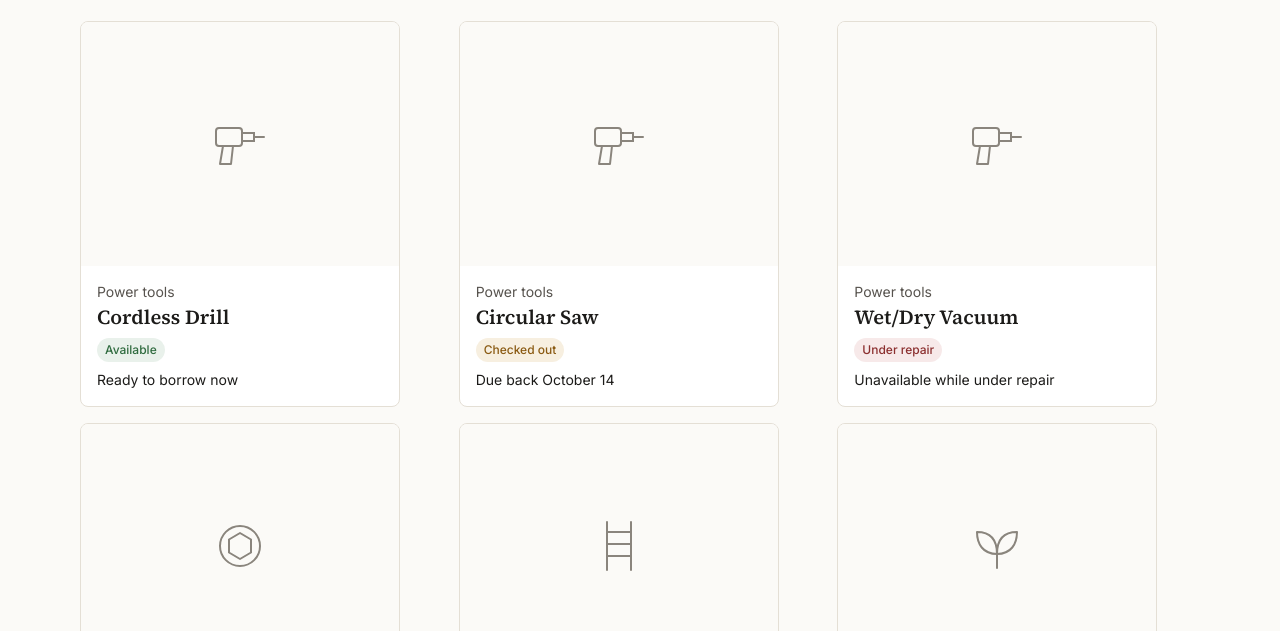
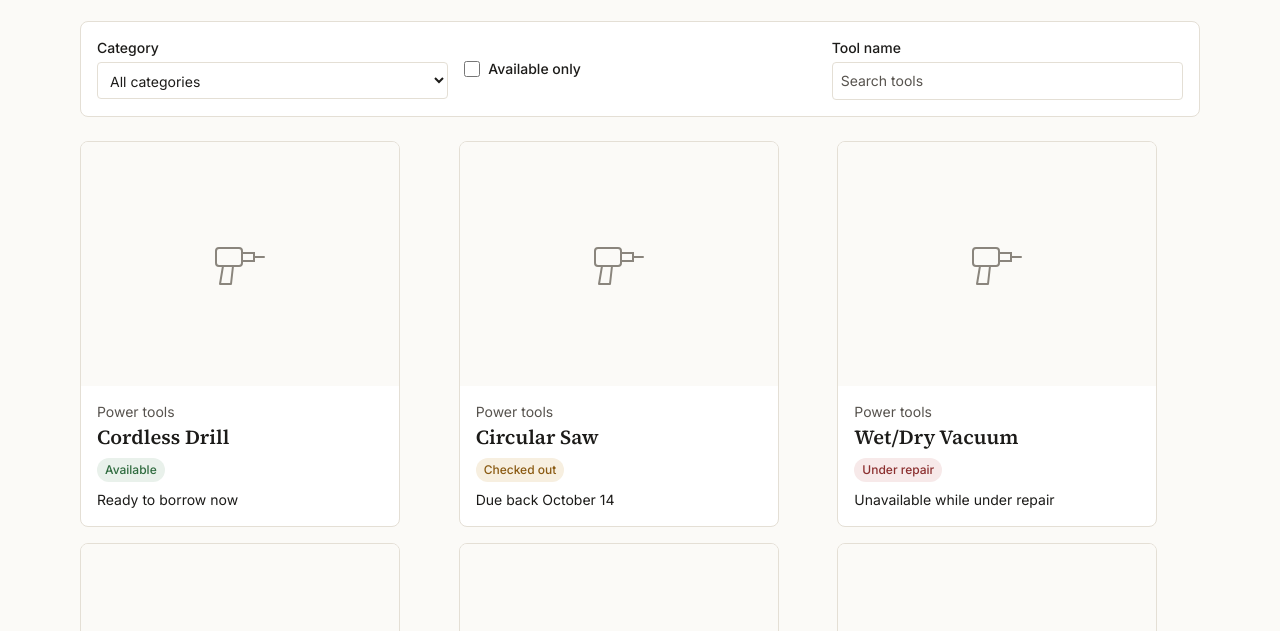
Before and after one commit to Marhysa/d4d-build-a, a website: page index.html in a window 1280 px wide. Shown: the part 166-797 px from the top of the page. Drawn offline with Linux system fonts and the light colour scheme.

Commit message:
Added the filter bar

```diff
--- a/index.html
+++ b/index.html
@@ -23,6 +23,26 @@
         <h1 id="catalog-heading" class="font-display text-xl">Tool catalog</h1>
         <p id="result-count" class="text-sm text-ink-muted" role="status" aria-live="polite">Loading tools...</p>
       </div>
+      <form id="catalog-filters" class="mb-lg grid grid-cols-1 gap-md rounded-card border border-border bg-surface-raised p-md lg:grid-cols-3" role="search" aria-label="Filter tools">
+        <label class="flex flex-col gap-xs text-sm font-medium text-ink" for="category-filter">
+          Category
+          <select id="category-filter" class="w-full rounded-sm border border-border bg-surface-raised px-sm py-sm font-body text-sm font-normal text-ink">
+            <option value="">All categories</option>
+          </select>
+        </label>
+        <label class="flex items-center gap-sm text-sm font-medium text-ink">
+          <input id="available-filter" class="h-4 w-4 accent-accent" type="checkbox">
+          Available only
+        </label>
+        <label class="flex flex-col gap-xs text-sm font-medium text-ink" for="name-filter">
+          Tool name
+          <input id="name-filter" class="w-full rounded-sm border border-border bg-surface-raised px-sm py-sm font-body text-sm font-normal text-ink placeholder:text-ink-muted" type="search" placeholder="Search tools">
+        </label>
+      </form>
+      <div id="empty-state" class="mb-lg hidden rounded-card border border-border bg-surface-raised p-lg text-center">
+        <p class="mb-md text-base text-ink">No tools match these filters.</p>
+        <button id="clear-filters" class="rounded-sm bg-accent px-md py-sm text-sm font-medium text-accent-ink transition-colors hover:bg-accent-hover" type="button">Clear filters</button>
+      </div>
       <div id="tool-grid" class="grid grid-cols-1 gap-md lg:grid-cols-3" aria-label="Tools"></div>
       <p id="load-error" class="mt-lg hidden text-sm text-status-repair" role="alert">The catalog could not be loaded. Please try again.</p>
     </section>
@@ -39,6 +59,12 @@
       const grid = document.querySelector("#tool-grid");
       const resultCount = document.querySelector("#result-count");
       const loadError = document.querySelector("#load-error");
+      const categoryFilter = document.querySelector("#category-filter");
+      const availableFilter = document.querySelector("#available-filter");
+      const nameFilter = document.querySelector("#name-filter");
+      const emptyState = document.querySelector("#empty-state");
+      const filters = document.querySelector("#catalog-filters");
+      const clearFilters = document.querySelector("#clear-filters");
 
       try {
         const response = await fetch("data/tools.json");
@@ -46,10 +72,26 @@
 
         const data = await response.json();
         const categoryLabels = new Map(data.categories.map((category) => [category.id, category.label]));
+        data.categories.forEach((category) => {
+          const option = document.createElement("option");
+          option.value = category.id;
+          option.textContent = category.label;
+          categoryFilter.append(option);
+        });
         const tools = data.tools.filter((tool) => tool.availability !== "retired");
 
-        resultCount.textContent = `${tools.length} ${tools.length === 1 ? "tool" : "tools"}`;
-        grid.replaceChildren(...tools.map((tool) => {
+        function renderTools() {
+          const query = nameFilter.value.trim().toLocaleLowerCase();
+          const filteredTools = tools.filter((tool) =>
+            (!categoryFilter.value || tool.category === categoryFilter.value) &&
+            (!availableFilter.checked || tool.availability === "available") &&
+            (!query || tool.name.toLocaleLowerCase().includes(query))
+          );
+
+          resultCount.textContent = `${filteredTools.length} ${filteredTools.length === 1 ? "tool" : "tools"}`;
+          emptyState.classList.toggle("hidden", filteredTools.length > 0);
+          grid.classList.toggle("hidden", filteredTools.length === 0);
+          grid.replaceChildren(...filteredTools.map((tool) => {
           const availability = availabilityDetails[tool.availability];
           const card = document.createElement("a");
           card.href = `tool.html?id=${encodeURIComponent(tool.id)}`;
@@ -92,7 +134,19 @@
 
           card.append(top, category, name, badge, availabilityTimeframe);
           return card;
-        }));
+          }));
+        }
+
+        filters.addEventListener("submit", (event) => event.preventDefault());
+        categoryFilter.addEventListener("change", renderTools);
+        availableFilter.addEventListener("change", renderTools);
+        nameFilter.addEventListener("input", renderTools);
+        clearFilters.addEventListener("click", () => {
+          filters.reset();
+          renderTools();
+          categoryFilter.focus();
+        });
+        renderTools();
       } catch {
         resultCount.textContent = "";
         loadError.classList.remove("hidden");
```
Also changed, not shown: dist/styles.css.
